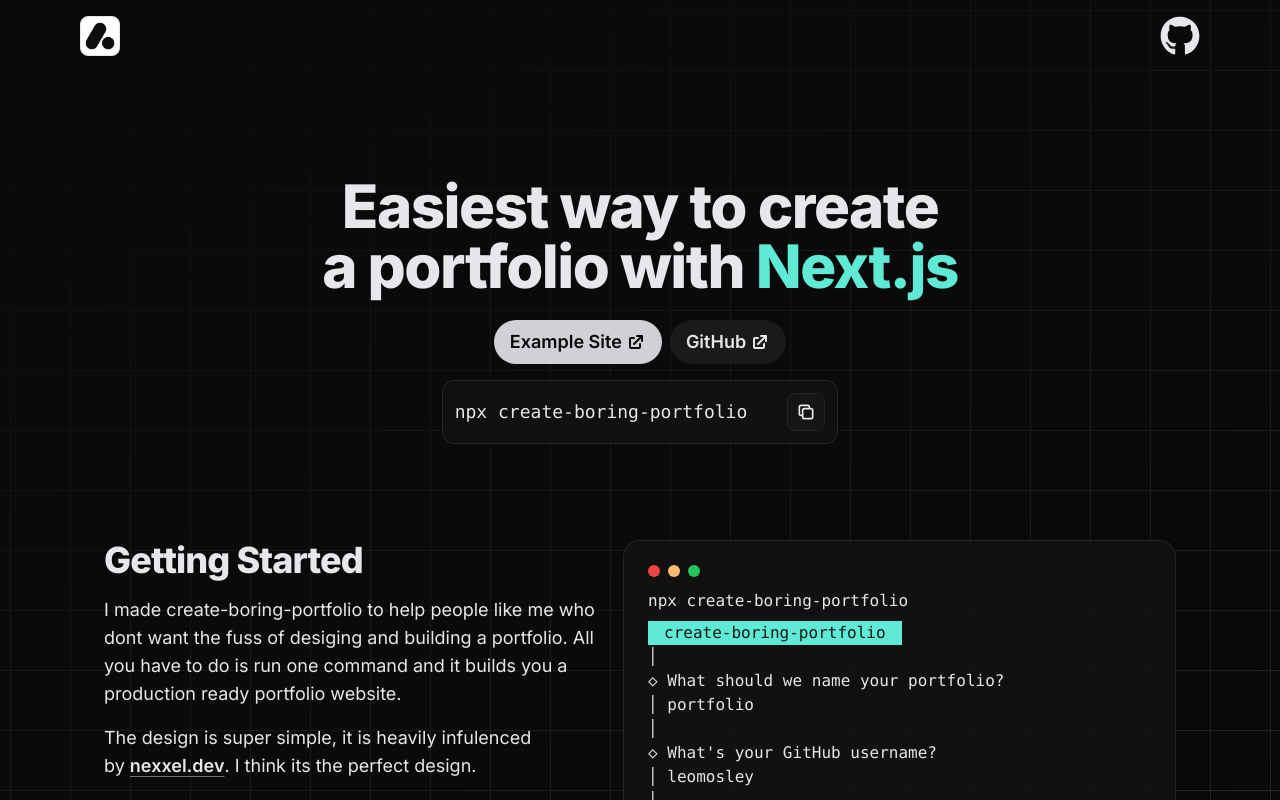
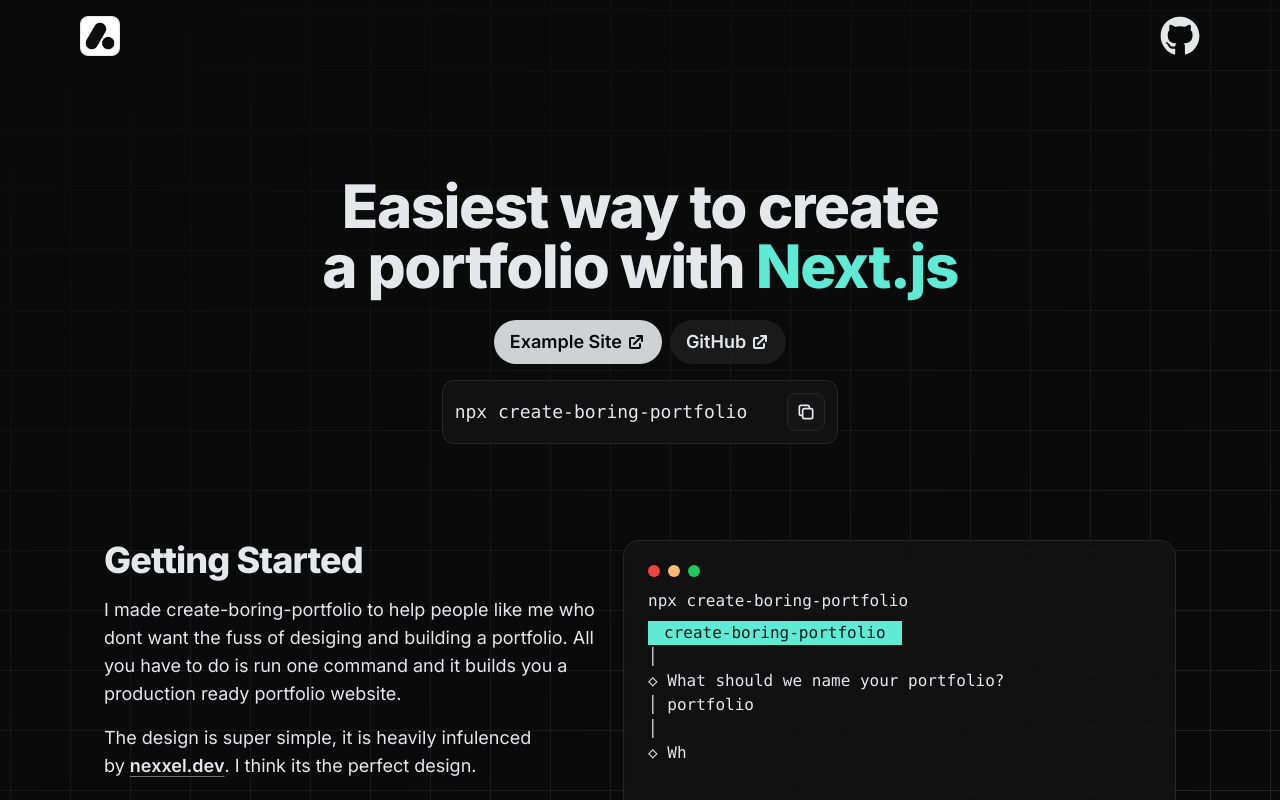
Before and after one commit to leomosley/create.boring-portfolio.dev, a Next.js app: page / in a window 1280 px wide. Shown: the top 800 px of the page. Built offline with nearby package versions, Linux system fonts and the light colour scheme.

Commit message:
feat: animated terminal

```diff
--- a/components/header.tsx
+++ b/components/header.tsx
@@ -1,5 +1,4 @@
 import Image from 'next/image';
-import Link from 'next/link';
 import React from 'react';
 import { FaGithub, FaStar } from 'react-icons/fa6';
 
--- a/components/terminal.tsx
+++ b/components/terminal.tsx
@@ -1,11 +1,10 @@
 "use client";
+
 import clsx from 'clsx';
-import React from 'react'
+import React, { useEffect, useState, useRef } from 'react'
 
 const command = `npx create-boring-portfolio`;
-
 const title = `create-boring-portfolio`;
-
 const prompts = [
   "│",
   "◇  What should we name your portfolio?",
@@ -17,15 +16,10 @@
   "◇  What topic tag should we give the Repos you want to showcase?",
   "│  showcase",
 ];
-
 const installingBoilerplate = `Installing boilerplate...`;
-
 const successBoilerplate = `✔ Successfully installed boilerplate!`;
-
 const installingDependencies = `Installing dependencies...`;
-
 const successDependencies = `✔ Successfully installed dependencies!`;
-
 const nextSteps = [
   "Next steps:",
   "cd portfolio",
@@ -34,38 +28,100 @@
   "git commit -m 'initial commit'"
 ];
 
+function useDisplayText(text: string, speed = 20, startDelay = 0) {
+  const [displayText, setDisplayText] = useState("");
+  const [index, setIndex] = useState(0);
+  const [started, setStarted] = useState(false);
+
+  useEffect(() => {
+    const initialDelay = setTimeout(() => {
+      setStarted(true);
+    }, startDelay);
+
+    return () => clearTimeout(initialDelay);
+  }, [startDelay]);
+
+  useEffect(() => {
+    if (!started) return;
+
+    const timeoutId = setTimeout(() => {
+      if (index === text.length) {
+        clearTimeout(timeoutId);
+        return;
+      }
+
+      setDisplayText((prevText) => prevText + text.charAt(index));
+      setIndex((prevIndex) => prevIndex + 1);
+    }, speed);
+
+    return () => clearTimeout(timeoutId);
+  }, [text, speed, index, started]);
+
+  return displayText;
+}
+
+function calculateDelay(previousText: string, speed: number, extraDelay: number = 500): number {
+  return previousText.length * speed + extraDelay;
+}
 
 export default function Terminal() {
+  const inputTypingSpeed = 30;
+  const outputTypingSpeed = 20;
+  const extraDelay = 500;
+
+  let currentDelay = 0;
+
+  const terminalRef = useRef<HTMLDivElement>(null);
+
+  const renderText = (text: string, isInput: boolean, className: string = "", key?: string) => {
+    const speed = isInput ? inputTypingSpeed : outputTypingSpeed;
+    const displayedText = useDisplayText(text, speed, currentDelay);
+    currentDelay += calculateDelay(text, speed, extraDelay);
+    return <span key={key} className={className}>{displayedText}</span>;
+  };
+
+  useEffect(() => {
+    if (terminalRef.current) {
+      const scrollToBottom = () => {
+        terminalRef.current!.scrollTop = terminalRef.current!.scrollHeight;
+      };
+
+      const observer = new MutationObserver(scrollToBottom);
+      observer.observe(terminalRef.current, { childList: true, subtree: true });
+
+      return () => observer.disconnect();
+    }
+  }, []);
+
   return (
     <div className={clsx(
       "flex flex-col p-4 md:p-6 mx-auto lg:flex-1 rounded-xl md:rounded-2xl",
       "bg-neutral-900/60 border border-neutral-800 backdrop-blur-sm",
-      "w-full sm:w-3/4 h-[260px] sm:h-[300px] md:h-[380px] lg:max-h-[380px] lg:h-auto font-mono text-sm sm:text-base"
+      "w-full sm:w-3/4 h-[260px] sm:h-[300px] md:h-[380px] font-mono text-sm sm:text-base"
     )}>
       <div className="flex gap-2 pb-1">
-        <div className="w-2.5 h-2.5 sm:w-3 sm:h-3 rounded-full bg-red-500"></div>
-        <div className="w-2.5 h-2.5 sm:w-3 sm:h-3 rounded-full bg-orange-300"></div>
-        <div className="w-2.5 h-2.5 sm:w-3 sm:h-3 rounded-full bg-green-500"></div>
+        <div className="w-2.5 h-2.5 sm:w-3 sm:h-3 rounded-full bg-red-500" />
+        <div className="w-2.5 h-2.5 sm:w-3 sm:h-3 rounded-full bg-orange-300" />
+        <div className="w-2.5 h-2.5 sm:w-3 sm:h-3 rounded-full bg-green-500" />
       </div>
-      <div className="flex flex-col overflow-y-auto hide-scrollbar">
-        <span className="mt-2">{command}</span>
-        <span className="mt-2 px-4 bg-teal-300 text-neutral-900 max-w-fit">{title}</span>
-        {prompts.map((prompt, index) => (
-          <span key={index} className="">{prompt}</span>
-        ))}
-        <span className="text-blue-600 mt-2">{installingBoilerplate}</span>
-        <span className="text-green-400">{successBoilerplate}</span>
-        <span className="text-blue-600 mt-2">{installingDependencies}</span>
-        <span className="text-green-400">{successDependencies}</span>
-        {nextSteps.map((step, index) => (
-          <span key={index} className={clsx(
-            "text-blue-600",
-            index === 0 && "mt-2"
-          )}>
-            {index > 0 && <>&nbsp;&nbsp;</>}
-            {step}
-          </span>
-        ))}
+      <div ref={terminalRef} className="flex flex-col overflow-y-auto hide-scrollbar">
+        {renderText(command, true, "mt-2")}
+        {renderText(title, false, "mt-2 px-4 bg-teal-300 text-neutral-900 max-w-fit")}
+
+        {prompts.map((prompt, index) =>
+          renderText(prompt, index % 2 === 0, "", `prompt-${index}`)
+        )}
+
+        {renderText(installingBoilerplate, false, "text-blue-600 mt-2")}
+        {renderText(successBoilerplate, false, "text-green-400")}
+        {renderText(installingDependencies, false, "text-blue-600 mt-2")}
+        {renderText(successDependencies, false, "text-green-400")}
+
+        {nextSteps.map((step, index) => renderText(step, false, clsx(
+          "text-blue-600",
+          index === 0 && "mt-2",
+          index > 0 && "ml-2"
+        ), `next-steps-${index}`))}
       </div>
     </div>
   );
```
